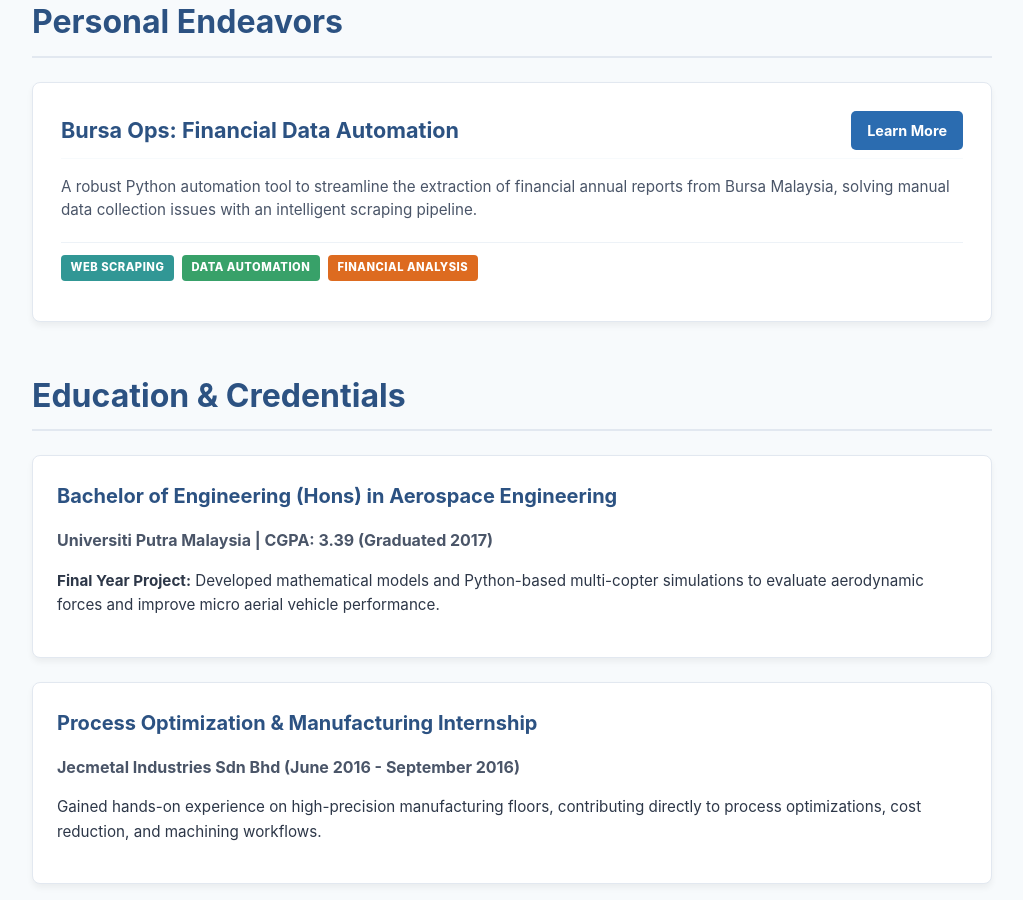
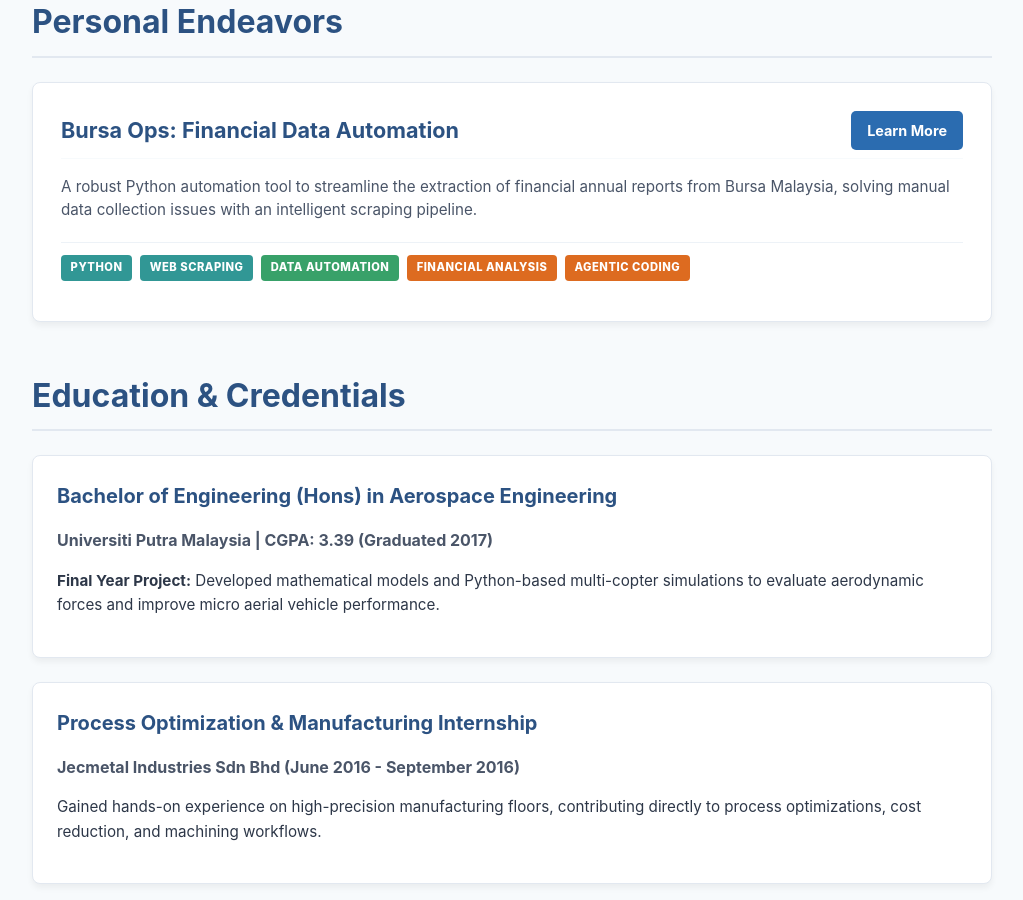
Before and after one commit to xion-xion/xion-xion.github.io, a Jekyll site: the page built from index.html, in a window 1280 px wide and 900 px high, scrolled down 4186 px. Shown: the whole window, without its empty margins (128-1151 px from the left). Built offline with Jekyll 4.4.1, drawn with Linux system fonts in a browser that asks for light colours.

Commit message:
Add Python and Agentic Coding badges to Bursa Ops project card

```diff
--- a/index.html
+++ b/index.html
@@ -325,9 +325,11 @@
                 <p>A robust Python automation tool to streamline the extraction of financial annual reports from Bursa Malaysia, solving manual data collection issues with an intelligent scraping pipeline.</p>
             </div>
             <div class="project-card-footer">
+                <span class="metric-badge accent">Python</span>
                 <span class="metric-badge accent">Web Scraping</span>
                 <span class="metric-badge green">Data Automation</span>
                 <span class="metric-badge orange">Financial Analysis</span>
+                <span class="metric-badge orange">Agentic Coding</span>
             </div>
         </div>
     </div>
```
